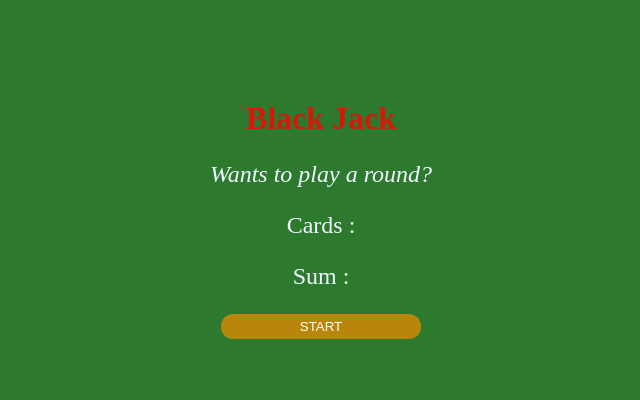
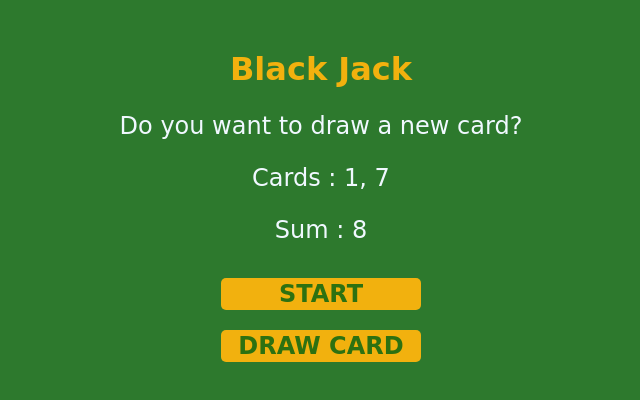
Before and after one commit to abdulrohit04/Black-Jack-Game, a plain HTML site: page index.html in a window 1280 px wide. Both pictures are taken after a click on the button "START". Shown: the whole page, without its empty margins (319-959 px from the left). Drawn offline with Linux system fonts and the light colour scheme.

Commit message:
started java script

```diff
--- a/index.html
+++ b/index.html
@@ -9,9 +9,15 @@
 </head>
 <body>
     <h1>Black Jack</h1>
-    <p id="p1">Wants to play a round?</p>
-    <p>Cards :</p>
-    <p>Sum : </p>
-    <button id="start-btn">START</button>
+    <p id="message-el">Wants to play a round?</p>
+    <p id="cards-el">Cards :</p>
+    <p id="sum-el">Sum : </p>
+    <button id="start-btn" onclick="start()">START</button><br>
+    <button id="start-btn" onclick="newcard()">DRAW CARD</button>
+
+    <script src="script.js">
+
+    </script>
+
 </body>
 </html>
--- a/script.js
+++ b/script.js
@@ -0,0 +1,38 @@
+let firstCard = 1
+let secondCard = 7
+let sum = firstCard + secondCard
+let isAlive = true
+let blackJack = false
+let message = ""
+
+let messageEl = document.getElementById("message-el")
+let sumEl = document.getElementById("sum-el")
+let cardsEl = document.getElementById("cards-el")
+
+function start(){
+if (sum<21){
+    message = "Do you want to draw a new card?"
+    isAlive = true
+}
+
+else if(sum===21){
+    message = "You win it is a BlackJack"
+    blackJack = true
+}
+
+else{
+    message = "You fail"
+    isAlive = false
+}
+    messageEl.textContent = message
+    cardsEl.textContent = "Cards : " + firstCard + ", " + secondCard
+    sumEl.textContent = "Sum : " + sum
+}
+
+function newcard(){
+    let thirdCard = 5
+    sum += thirdCard
+
+    start()
+
+}
--- a/style.css
+++ b/style.css
@@ -1,13 +1,14 @@
 h1{
-    color: rgba(255, 0, 0, 0.812);
-    font-family: 'Times New Roman', Times, serif;
+    color: #f2b10e;
+    font-family: cursive
+
 }
 p{
     color: aliceblue;
     font-size: x-large;
 }
 
-#p1{
+#messageEl{
     font-style: italic;
 }
 
@@ -15,18 +16,23 @@ body{
     background-color: rgba(18, 104, 18, 0.884);
     background-size: cover;
     text-align: center;
-    margin-top: 100px;
+    margin-top: 50px;
+    font-family: cursive;
 }
 
 #start-btn{
-    padding: 5px 5px 5px 5px;
+    padding: 2px 15px 2px 15px ;
     width: 200px;
-    border: 5cap;
-    background-color:darkgoldenrod ;
-    border-radius: 12px;
-    color: white;
+    border: none;
+    border-radius: 5px;
+    background-color:#f2b10e ;
+    color: rgba(18, 104, 18, 0.884);
     cursor: pointer;
+    font-weight: bold;
+    font-size: x-large;
+    margin: 10px;
+    font-family: cursive;
 }
 #start-btn:hover{
-    background-color: rgba(255, 0, 0, 0.763);
+    background-color: aliceblue;
 }
```
